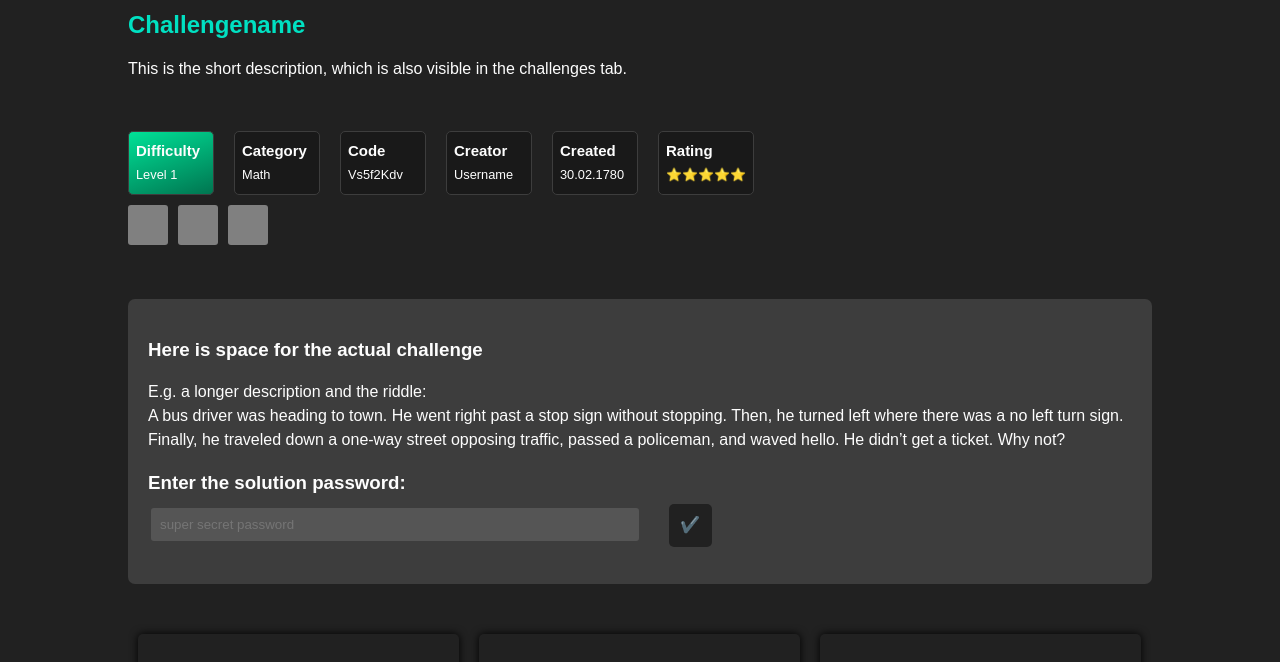
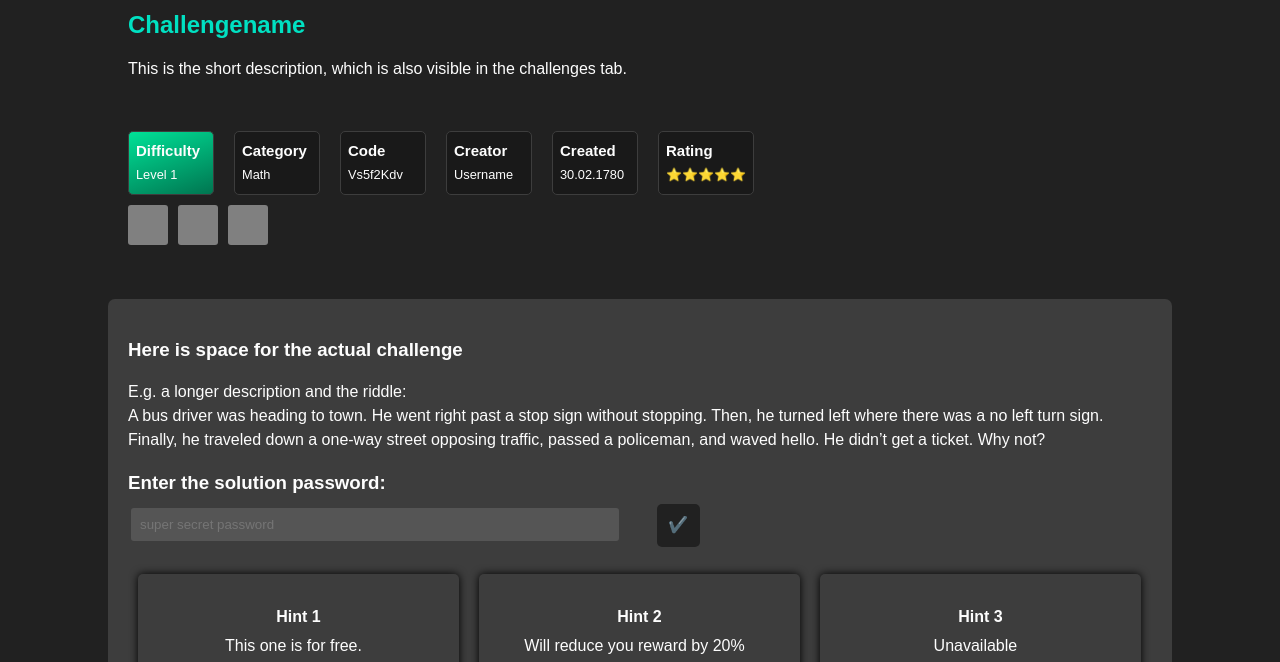
Before and after one commit to idontwannachooseanotherusername/KrassesWebprojekt, a plain HTML site: page Frontend/challenge.html in a window 1280 px wide. Shown: the part 77-739 px from the top of the page. Drawn offline with Linux system fonts and the light colour scheme.

Commit message:
Added rudimentary challenge creator page

```diff
--- a/Frontend/css/main.css
+++ b/Frontend/css/main.css
@@ -585,13 +585,14 @@ form input, form textarea, form select, .form-element{
 }
 .challenge-information{
     clear: both;
+    background: #ffffff20;
+    border-radius: 7px;
+    padding: 20px;
+    margin: 40px auto;
 }
 /*Text / Description*/
 .challenge-text{
-    background: #ffffff20;
-    border-radius: 7px;
-    padding: 20px;
-    margin: 40px 0;
+
 }
 /*Hints*/
 .challenge-hints{
```
